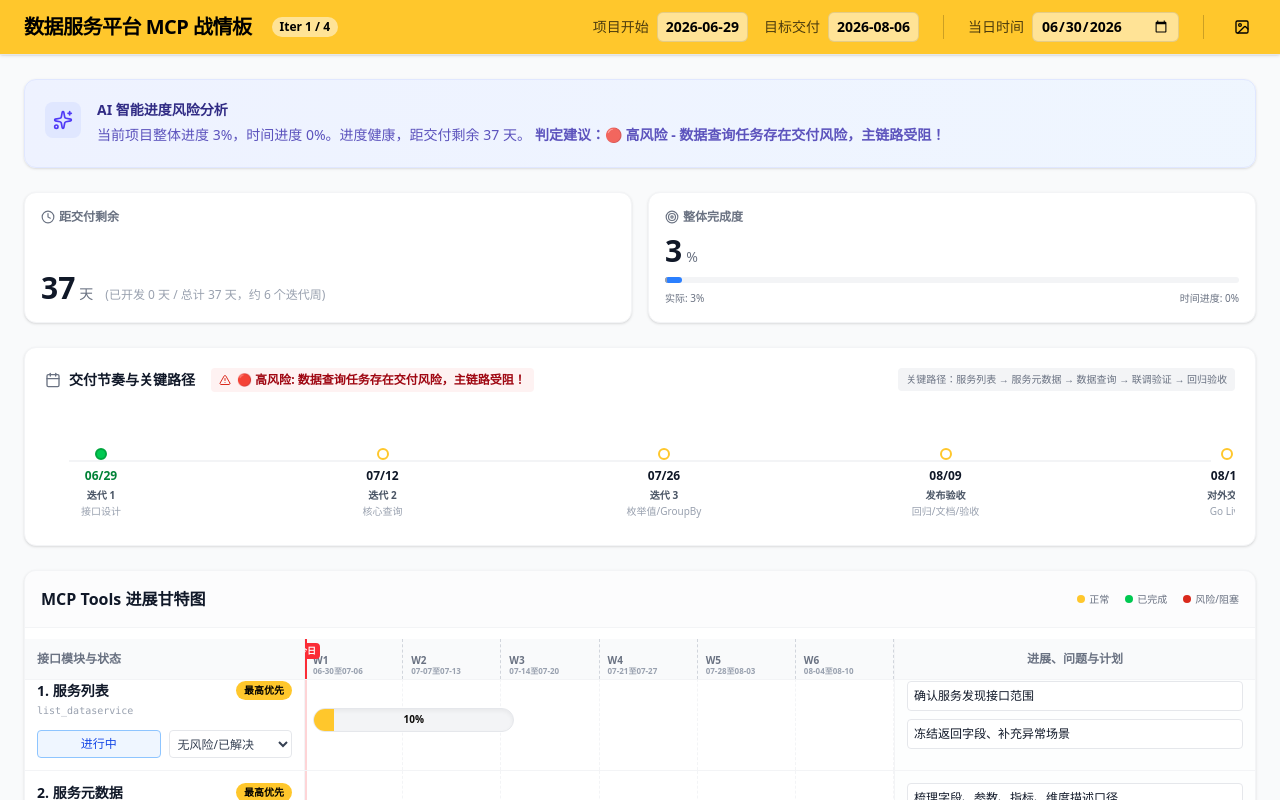
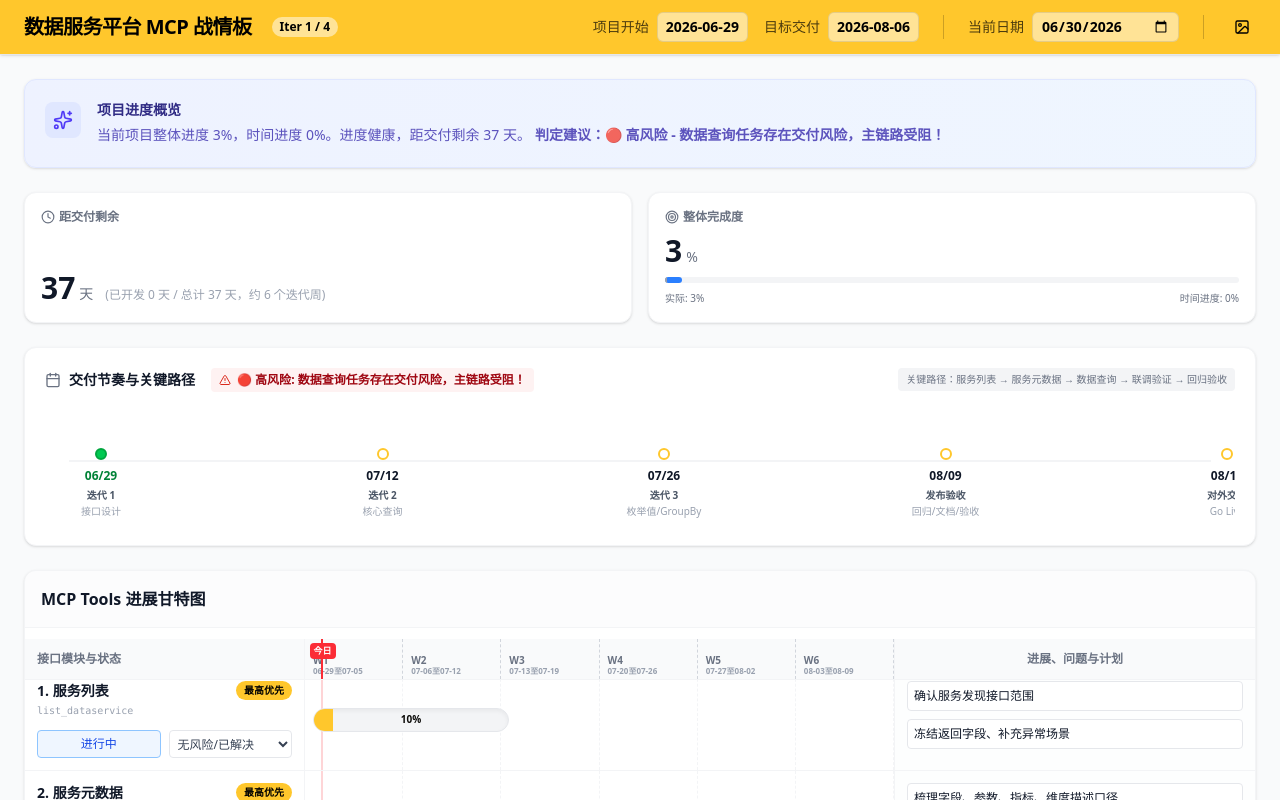
Before and after one commit to cheney2020/MCP-Project-Manager, a React (Vite) app: page / in a window 1280 px wide. Shown: the top 800 px of the page. Built offline with nearby package versions, Linux system fonts and the light colour scheme.

Commit message:
feat(dashboard): align timeline to start of week
Adjust the timeline calculation to start from the beginning of the current week instead of today's date. Also updated UI labels for improved clarity.

```diff
--- a/src/App.tsx
+++ b/src/App.tsx
@@ -282,7 +282,11 @@ export default function App() {
     return { level: '🟢 良好', text: '核心 MCP 能力按计划推进，风险处于可控范围内。', color: 'bg-green-50 border-green-200 text-green-800', iconColor: 'text-green-500' };
   };
 
-  const timelineStart = today;
+  const dStart = new Date(today);
+  const day = dStart.getDay();
+  const diff = dStart.getDate() - day + (day === 0 ? -6 : 1);
+  dStart.setDate(diff);
+  const timelineStart = dStart.toISOString().split('T')[0];
   const totalTimelineDays = getDaysBetween(timelineStart, state.targetDate) || 48;
   const todayOffsetPct = Math.max(0, Math.min(100, (getDaysBetween(timelineStart, state.currentDate) / totalTimelineDays) * 100));
 
@@ -319,7 +323,7 @@ export default function App() {
              <div className="h-6 w-px bg-black/20 mx-2 hidden md:block"></div>
 
              <div className="flex items-center gap-2 text-sm font-medium">
-               <span className="text-black/70">当日时间</span>
+               <span className="text-black/70">当前日期</span>
                <input
                  type="date"
                  className="bg-white/50 border border-black/10 rounded-md px-2 py-1 text-sm font-semibold text-black outline-none focus:ring-2 focus:ring-black/50"
@@ -347,7 +351,7 @@ export default function App() {
               <Sparkles className="w-5 h-5" />
            </div>
            <div>
-              <h3 className="text-indigo-900 font-bold text-sm mb-1">AI 智能进度风险分析</h3>
+              <h3 className="text-indigo-900 font-bold text-sm mb-1">项目进度概览</h3>
               <p className="text-indigo-800/80 text-sm leading-relaxed">
                 当前项目整体进度 {overallProgress}%，时间进度 {Math.round(expectedOverall)}%。
                 {overallProgress < expectedOverall ? `进度落后于时间进度约 ${Math.round(expectedOverall - overallProgress)}%，` : `进度健康，`}
@@ -450,11 +454,7 @@ export default function App() {
             <h2 className="text-base font-bold text-gray-900 flex items-center gap-2">
               MCP Tools 进展甘特图
             </h2>
-            <div className="flex gap-4 text-[10px] font-medium text-gray-500">
-               <span className="flex items-center gap-1"><div className="w-2 h-2 rounded-full bg-[#FFC72C]"></div> 正常</span>
-               <span className="flex items-center gap-1"><div className="w-2 h-2 rounded-full bg-green-500"></div> 已完成</span>
-               <span className="flex items-center gap-1"><div className="w-2 h-2 rounded-full bg-[#DA291C]"></div> 风险/阻塞</span>
-            </div>
+
           </div>
 
           <div className="flex border-b border-gray-100 bg-gray-50 text-xs text-gray-500 font-semibold sticky top-[68px] z-20">
```
